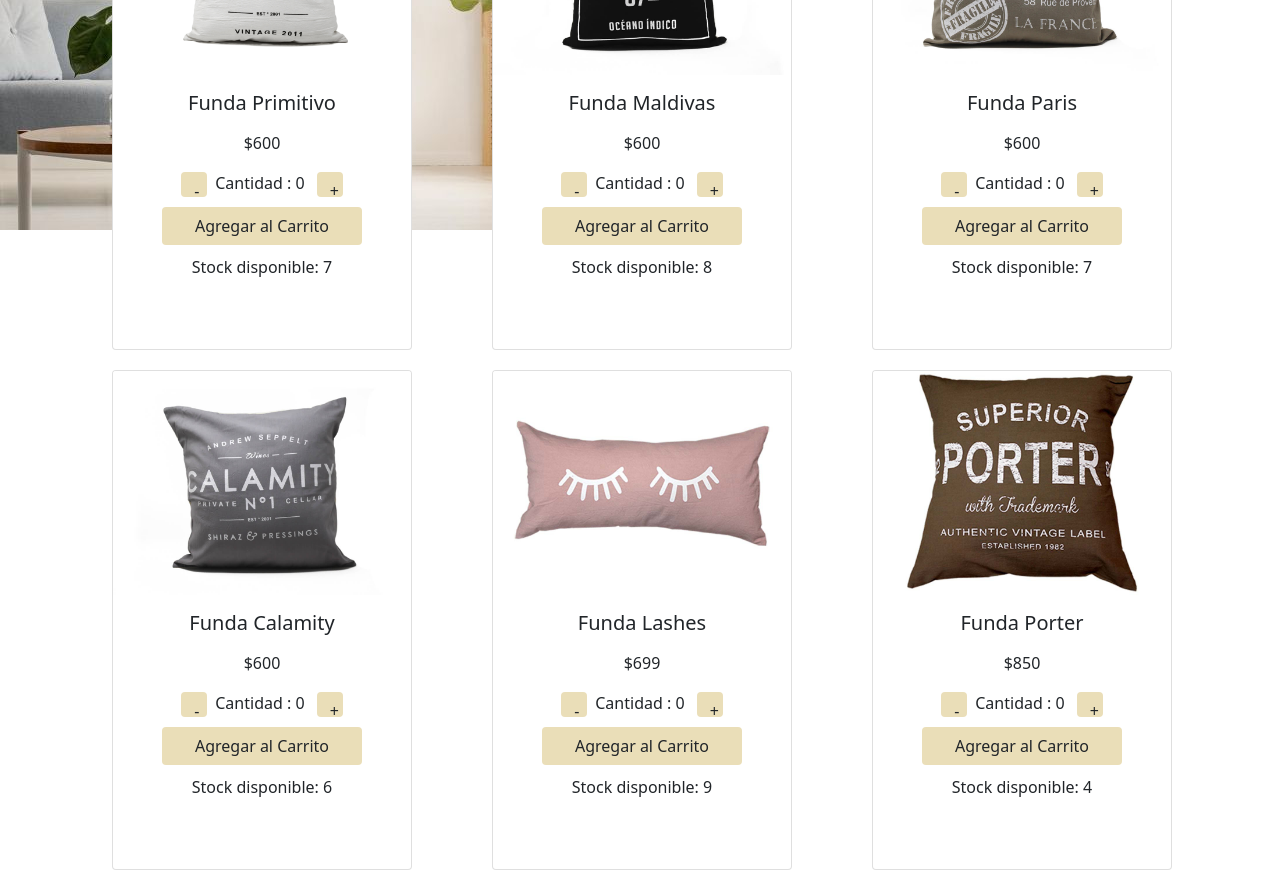
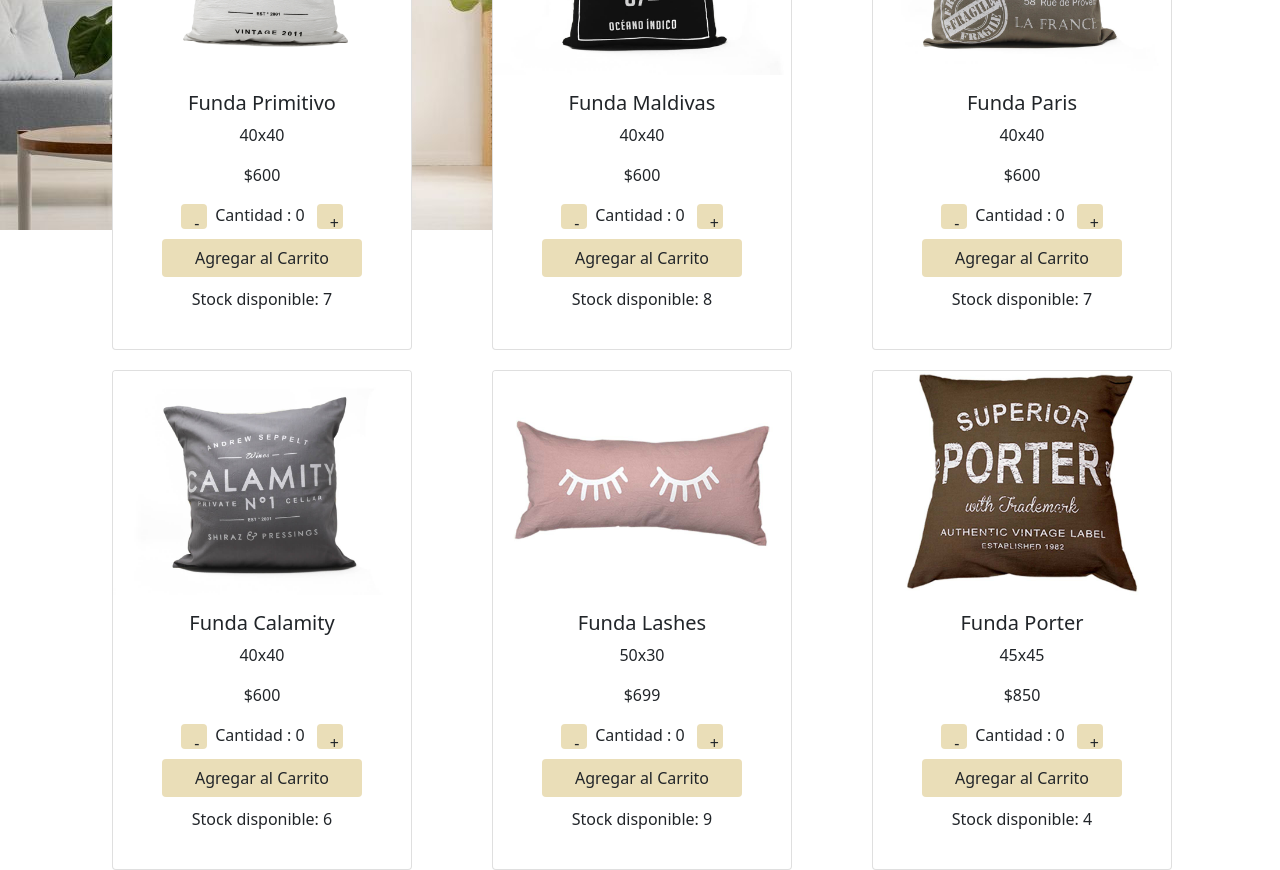
Before and after one commit to yamilalopez/reactyl, a React (Create React App) app: page / in a window 1280 px wide. Shown: the part 300-1170 px from the top of the page. Built offline with nearby package versions, Linux system fonts and the light colour scheme.

Commit message:
agregue medidas

```diff
--- a/src/Components/ItemListContainer/ItemListContainer.js
+++ b/src/Components/ItemListContainer/ItemListContainer.js
@@ -12,12 +12,12 @@ import {Col , Container , Row} from 'react-bootstrap';
 const ItemListContainer = ( {addToCartWidget} ) => {
 
   const items = [
-    {id:1 , nombre:"Funda Primitivo" , stock:7 , precio: 600 , img: funda1},
-    {id:2 , nombre:"Funda Maldivas" , stock:8 , precio: 600 , img: funda2},
-    {id:3 , nombre:"Funda Paris" , stock:7 , precio: 600 , img: funda3},
-    {id:4 , nombre:"Funda Calamity" , stock:6 , precio: 600 , img: funda4},
-    {id:5 , nombre:"Funda Lashes" , stock:9 , precio: 699 , img: funda5},
-    {id:6 , nombre:"Funda Porter" , stock:4 , precio: 850 , img: funda6},
+    {id:1 , nombre:"Funda Primitivo" , stock:7 , precio: 600 , img: funda1 , medidas: "40x40"},
+    {id:2 , nombre:"Funda Maldivas" , stock:8 , precio: 600 , img: funda2 , medidas: "40x40"},
+    {id:3 , nombre:"Funda Paris" , stock:7 , precio: 600 , img: funda3 , medidas: "40x40"},
+    {id:4 , nombre:"Funda Calamity" , stock:6 , precio: 600 , img: funda4 , medidas: "40x40"},
+    {id:5 , nombre:"Funda Lashes" , stock:9 , precio: 699 , img: funda5 , medidas: "50x30"},
+    {id:6 , nombre:"Funda Porter" , stock:4 , precio: 850 , img: funda6 , medidas: "45x45"},
 
   ]
 
@@ -32,6 +32,7 @@ const ItemListContainer = ( {addToCartWidget} ) => {
                 stock={item.stock}
                 precio={item.precio}
                 img={item.img}
+                medidas={item.medidas}
                 addToCartWidget={addToCartWidget}
             />
             </Col>
```
